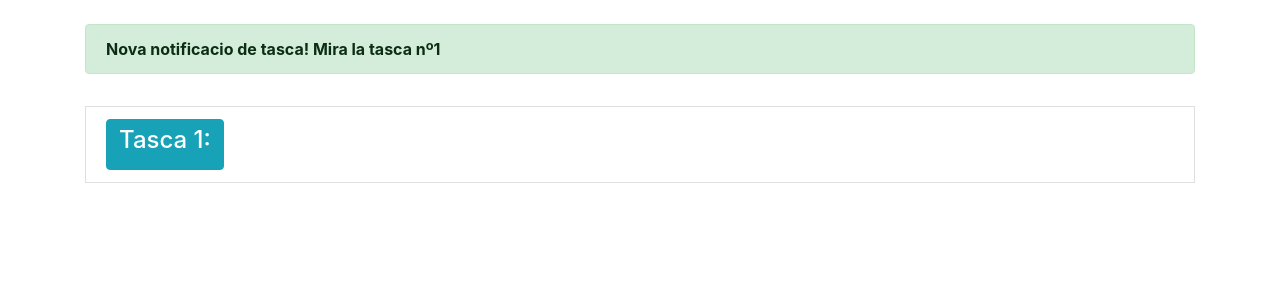
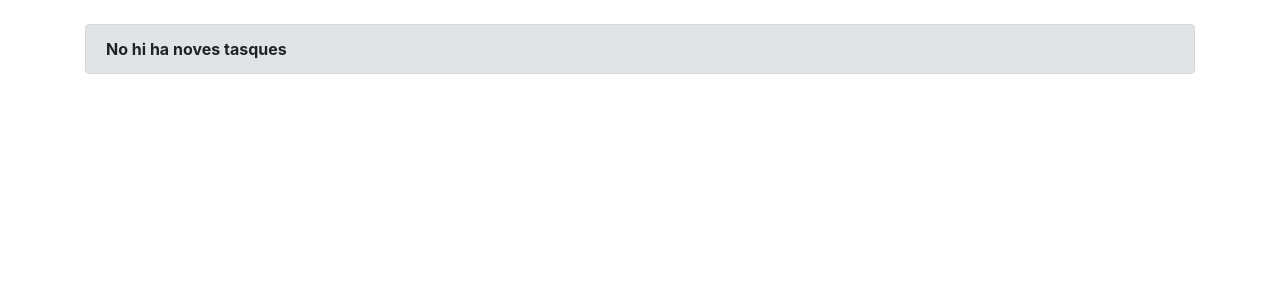
Before and after one commit to teamoutofbounds/joint-project, a Django app: page /magatzem/operari/user/ in a window 1280 px wide. Shown: the part 56-356 px from the top of the page. Run offline with Django 3.2, Linux system fonts and the light colour scheme; a user stored in the database is signed in; tables that the repository leaves empty hold one stand-in row (values such as "Sample post"); some libraries are stand-ins or nearby versions.

Commit message:
Dev: Improved notifications for deployment purposes

```diff
--- a/magatzem/templates/magatzem/notification.html
+++ b/magatzem/templates/magatzem/notification.html
@@ -15,7 +15,6 @@
 
 
 {% if task.task_status < 4 %}
-<ul class="list-group">
 <p>
         <li class="list-group-item"><button class="btn btn-info" type="button" data-toggle="collapse" data-target="#collapseOne{{forloop.counter}}" aria-expanded="false" aria-controls="collapseOne{{forloop.counter}}">
             <h4>Tasca {{forloop.counter}}: </h4>
@@ -30,19 +29,22 @@
           <h5>&nbsp;Producte: {{task.containers.producte_id}}</h5>
           <h5>&nbsp;Cantitat: {{task.containers.quantitat}} </h5>
          </li>
-         <div class="pull-right"><li class="list-group-item"><button class="btn btn-info" type="button">
+          <li class="list-group-item"><button class="btn btn-info" type="button">
              <h4>Completar tasca: </h4>
          </button></li></div>
-      </div>
+
     </div>
 
+{% endif %}
 
-{% else %}
+{% endfor %}
+
+
+{% if not tasks %}
     <br>
-<div class="alert alert-success" role="alert">
-  <a href="#" class="alert-link">Nova notificacio de tasca! Mira la tasca nº{{forloop.counter}}</a>
+<div class="alert alert-secondary" role="alert">
+  <a href="#" class="alert-link">No hi ha noves tasques</a>
 </div>
 {% endif %}
-{% endfor %}
 
 {% endblock content %}
--- a/magatzem/urls.py
+++ b/magatzem/urls.py
@@ -19,6 +19,6 @@ urlpatterns = [
     path('entrada_mock/', views.entrada_producte_mock, name='entrada_mock'),
     path('llista_sales_mock/', views.llista_sales_mock, name='llista-sales_mock'),
     path('sala_mock/', views.sala_mock, name='sala_mock'),
-    # path('operari/pepe-lopez/', views.rebre_notificacio_mock, name='notificacio-mock'),
+    path('operari/pepe-lopez/', views.rebre_notificacio_mock, name='notificacio-mock'),
     path('operari/user/', NotificationsListView.as_view(), name='notificacio')
 ]
--- a/magatzem/views.py
+++ b/magatzem/views.py
@@ -51,14 +51,14 @@ class RoomDetail(DetailView):
 
 class NotificationsListView(ListView):
     model = Task
-    context_object_name = 'tasks'
+    context_object_name = 'task_list'
     template_name = 'magatzem/notification.html'
 
     def get_queryset(self):
-        queryset = super(NotificationsListView, self).get_queryset()
-        queryset = queryset.filter(user=self.request.user)
-        return queryset
-
+        if self.request.user.is_authenticated:
+            queryset = super(NotificationsListView, self).get_queryset()
+            queryset = queryset.filter(user=self.request.user)
+            return queryset
 
     def get_context_data(self, **kwargs):
         context = super().get_context_data(**kwargs)
@@ -401,7 +401,7 @@ def rebre_notificacio_mock(request):
                     }
                     ,
                 'task_type': 1,
-                'task_status': 1
+                'task_status': 2
             },
             {
                 'description': 'Traslladar',
```
